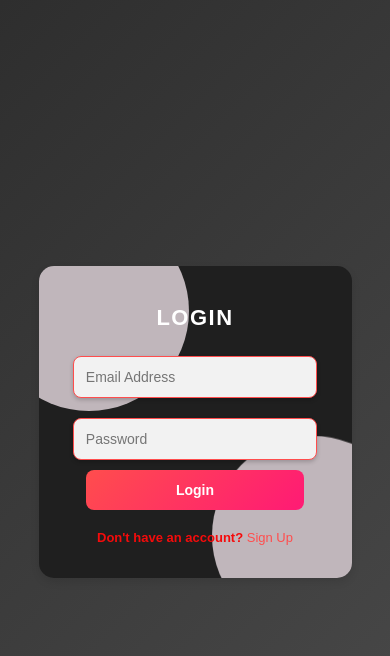
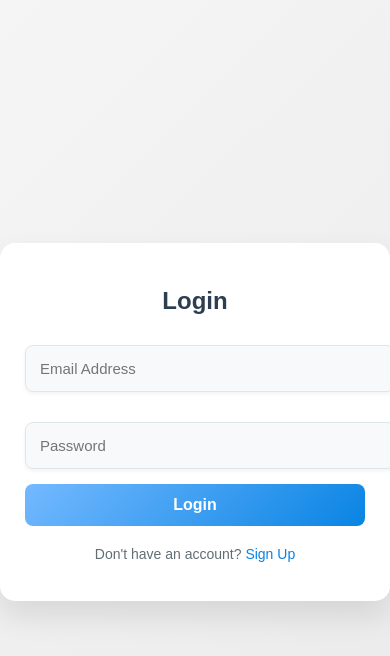
Before and after one commit to madhukumaryaroju/Food-Delivery, a plain HTML site: page index.html in a window 390 px wide. Drawn offline with Linux system fonts and the light colour scheme.

Commit message:
Update index.html

```diff
--- a/index.html
+++ b/index.html
@@ -3,227 +3,140 @@
 <head>
     <meta charset="UTF-8">
     <meta name="viewport" content="width=device-width, initial-scale=1.0">
-    <title>Sign Up</title>
+    <title>Login</title>
     <style>
         /* Global styles */
         body {
             font-family: 'Poppins', sans-serif;
-    background: linear-gradient(135deg, #2e2e2e, #4a4a4a); /* Subtle dark grey gradient */
-
+            background: linear-gradient(135deg, #f5f5f5, #eaeaea); /* Subtle off-white gradient */
             margin: 0;
             display: flex;
             justify-content: center;
             align-items: center;
             height: 100vh;
+        }
+
+        .login-container {
+            background-color: #ffffff; /* Pure white background */
+            padding: 40px;
+            border-radius: 15px;
+            box-shadow: 0 15px 30px rgba(0, 0, 0, 0.1);
+            max-width: 400px;
+            width: 100%;
+            text-align: center;
+            position: relative;
             overflow: hidden;
         }
 
-.signup-container {
-    background-color: #1f1f1f; /* Bold dark background */
-    padding: 40px;
-    border-radius: 15px;
-    box-shadow: 0 15px 30px rgba(0, 0, 0, 0.5);
-    max-width: 400px;
-    width: 100%;
-    text-align: center;
-    animation: fadeIn 1s ease-out;
-    position: relative;
-    z-index: 10;
-    overflow: hidden;
-    color: #f2f2f2; /* Light text color */
+        .login-container h2 {
+            margin-bottom: 20px;
+            font-size: 28px;
+            font-weight: 700;
+            color: #2c3e50; /* Professional dark blue-gray */
         }
 
-.signup-container:before {
-    content: '';
-    position: absolute;
-    top: -50px;
-    left: -50px;
-    width: 200px;
-    height: 200px;
-    background: #c0b6bb; /* Bold magenta circle */
-    border-radius: 50%;
-    z-index: -1;
-    animation: float 4s ease-in-out infinite;
-}
-
-.signup-container:after {
-    content: '';
-    position: absolute;
-    bottom: -60px;
-    right: -60px;
-    width: 200px;
-    height: 200px;
-    background:#c0b6bb; /* Matching bold magenta circle */
-    border-radius: 50%;
-    z-index: -1;
-    animation: float 6s ease-in-out infinite;
-}
-
-.signup-container h2 {
-    margin-bottom: 25px;
-    font-size: 26px;
-    font-weight: 700;
-    color: #fff; /* White text */
-    letter-spacing: 1.5px;
-}
-
-.signup-container input[type="text"],
-.signup-container input[type="email"],
-.signup-container input[type="password"] {
+        .login-container input[type="email"],
+        .login-container input[type="password"] {
             width: 100%;
             padding: 15px;
             margin: 15px 0;
-    border: 1px solid #ff4d4d;
+            border: 1px solid #dfe6e9;
             border-radius: 8px;
             font-size: 16px;
-    color: #333;
-    transition: border-color 0.3s ease;
-    background-color: #f2f2f2;
-    box-shadow: 0 2px 4px rgba(0, 0, 0, 0.2);
+            color: #2c3e50;
+            background-color: #f8f9fa; /* Light grey for input fields */
+            box-shadow: 0 2px 4px rgba(0, 0, 0, 0.05);
+            transition: border-color 0.3s ease, box-shadow 0.3s ease;
         }
 
-.signup-container input[type="text"]:focus,
-.signup-container input[type="email"]:focus,
-.signup-container input[type="password"]:focus {
-    border-color: #ff4d4d; /* Bold focus color */
+        .login-container input[type="email"]:focus,
+        .login-container input[type="password"]:focus {
+            border-color: #0984e3; /* Subtle blue accent */
             outline: none;
-    box-shadow: 0 0 15px rgba(255, 77, 77, 0.6); /* Red glow */
+            box-shadow: 0 0 10px rgba(9, 132, 227, 0.3); /* Blue glow */
         }
 
-.signup-container input[type="submit"] {
+        .login-container input[type="submit"] {
             width: 100%;
             padding: 12px;
-    background: linear-gradient(135deg, #ff4d4d, #ff1a75); /* Bold red-pink gradient */
+            background: linear-gradient(135deg, #74b9ff, #0984e3); /* Professional blue gradient */
             color: white;
             border: none;
             border-radius: 8px;
             font-size: 18px;
             font-weight: bold;
             cursor: pointer;
-    transition: background 0.3s ease, transform 0.2s ease;
+            transition: transform 0.3s ease, box-shadow 0.3s ease;
         }
 
-.signup-container input[type="submit"]:hover {
-    background: linear-gradient(135deg, #ff1a75, #ff4d4d); /* Reversed bold gradient */
-    transform: scale(1.05);
+        .login-container input[type="submit"]:hover {
+            transform: translateY(-2px);
+            box-shadow: 0 4px 8px rgba(0, 0, 0, 0.2);
         }
 
-.signup-container p {
+        .login-container p {
             margin-top: 20px;
             font-size: 15px;
-    color: #f50b0b;
+            color: #636e72; /* Neutral gray text */
         }
 
-.signup-container a {
-    color: #ff4d4d;
+        .login-container a {
+            color: #0984e3; /* Professional blue */
             text-decoration: none;
             font-weight: 500;
             transition: color 0.2s ease;
         }
 
-.signup-container a:hover {
-    color: white; /* Hover link color */
-    text-decoration: underline;
+        .login-container a:hover {
+            color: #74b9ff; /* Slightly lighter blue for hover */
         }
+
         /* Responsive Styles */
         @media (max-width: 768px) {
-    .signup-container {
+            .login-container {
                 padding: 25px;
-        max-width: 400px;
-        margin: 0 auto;
             }
 
-    .signup-container h2 {
+            .login-container h2 {
                 font-size: 24px;
                 margin-bottom: 15px;
             }
 
-    .signup-container input[type="text"],
-    .signup-container input[type="email"],
-    .signup-container input[type="password"] {
+            .login-container input[type="email"],
+            .login-container input[type="password"] {
                 padding: 14px;
                 font-size: 15px;
-        margin: 10px 0;
-        width: 65%; /* Decreased width */
             }
 
-    .signup-container input[type="submit"] {
-        padding: 12px;
+            .login-container input[type="submit"] {
                 font-size: 16px;
-        width: 85%; /* Match the width of input fields */
             }
 
-    .signup-container p {
+            .login-container p {
                 font-size: 14px;
             }
         }
 
-@media (max-width: 480px) {
-    .signup-container {
-        padding: 20px;
-        max-width: 70%; /* Medium-sized container for mobile */
-        margin: 0 auto;
-        box-shadow: 0 4px 8px rgba(0, 0, 0, 0.1);
-    }
-
-    .signup-container h2 {
-        font-size: 22px;
-    }
-
-    .signup-container input[type="text"],
-    .signup-container input[type="email"],
-    .signup-container input[type="password"] {
-        padding: 12px;
-        font-size: 14px;
-        width: 80%; /* Further decrease for smaller screens */
-    }
-
-    .signup-container input[type="submit"] {
-        padding: 12px;
-        font-size: 14px;
-        width: 80%; /* Match input width */
-    }
-
-    .signup-container p {
-        font-size: 13px;
-    }
-}
-
-/* Animations */
-@keyframes fadeIn {
-    0% { opacity: 0; transform: translateY(-20px); }
-    100% { opacity: 1; transform: translateY(0); }
-}
-
-@keyframes float {
-    0%, 100% { transform: translateY(0); }
-    50% { transform: translateY(-10px); }
-}
-
-
-
     </style>
 </head>
 <body>
-    <div class="signup-container">
-        <h2>LOGIN</h2>
-        <form id="signupForm">
-            <!-- <input type="text" placeholder="Full Name" required> -->
+    <div class="login-container">
+        <h2>Login</h2>
+        <form id="loginForm">
             <input type="email" placeholder="Email Address" required>
             <input type="password" placeholder="Password" required>
-            <!-- <input type="password" placeholder="Confirm Password" required> -->
             <input type="submit" value="Login">
         </form>
-        <p><b>Don't have an account? <a href="Signup.html">Sign Up</a></b></p>
+        <p>Don't have an account? <a href="Signup.html">Sign Up</a></p>
     </div>
 
     <script>
-        document.getElementById('signupForm').addEventListener('submit', function(event) {
+        document.getElementById('loginForm').addEventListener('submit', function(event) {
             event.preventDefault();
-            // Here you can add form validation or submit data to the backend
-
-            // Redirect to login page after sign up
-            window.location.href = 'indexx.html';
+            // Simulate login process
+            alert('Login successful!');
+            // Redirect to another page
+            window.location.href = 'index.html';
         });
     </script>
 </body>
```
Lines whose indentation alone changed are shown as unchanged.
